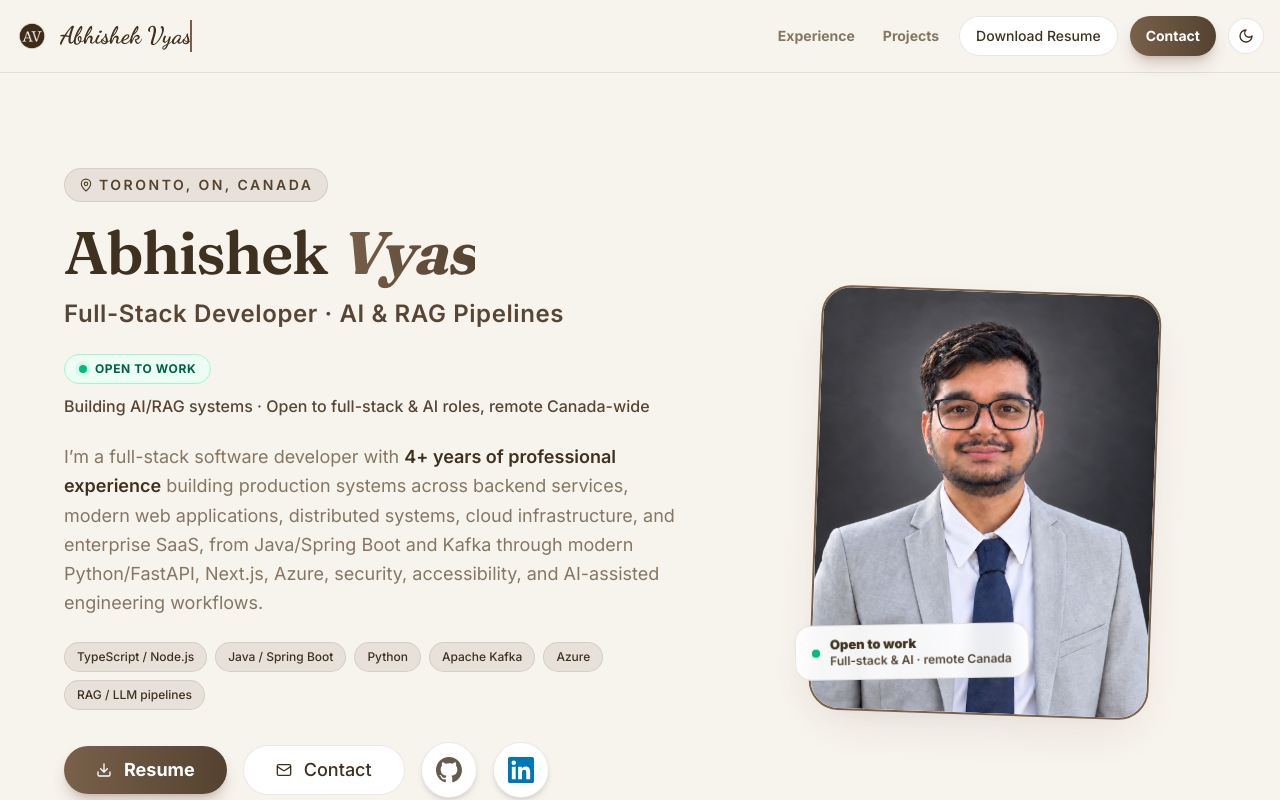
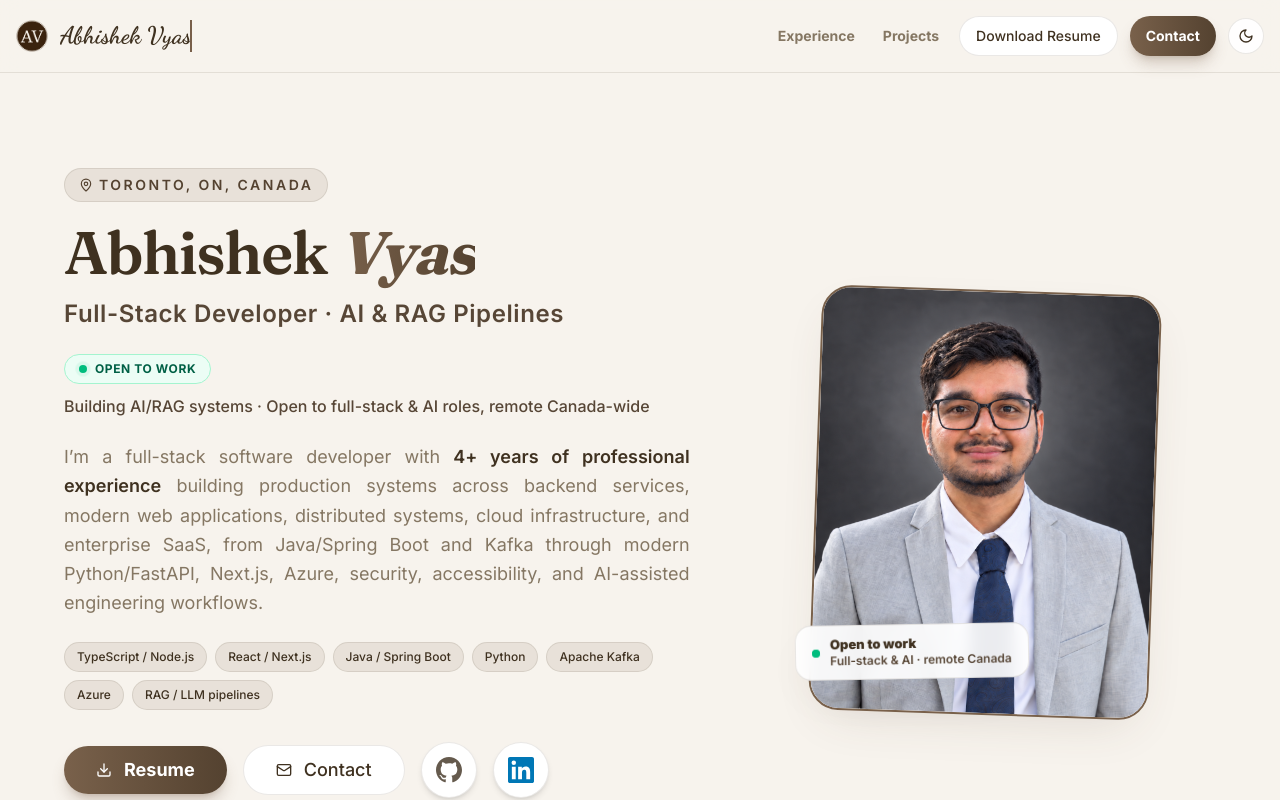
Before and after one commit to abhishek08vyas/portfolio, a Next.js app: page / in a window 1280 px wide. Shown: the top 800 px of the page. Built offline with nearby package versions, Linux system fonts and the light colour scheme.

Commit message:
some changes

```diff
--- a/src/components/Hero.tsx
+++ b/src/components/Hero.tsx
@@ -6,7 +6,7 @@ import { ContactModal } from "./ContactModel";
 import { commonStyles, responsive, heroTypography } from "@/lib/theme-utils";
 import { RESUME_PATH, GITHUB_URL, LINKEDIN_URL } from "@/constants/links";
 
-const HERO_SKILLS = ["TypeScript / Node.js", "Java / Spring Boot", "Python", "Apache Kafka", "Azure", "RAG / LLM pipelines"];
+const HERO_SKILLS = ["TypeScript / Node.js", "React / Next.js", "Java / Spring Boot", "Python", "Apache Kafka", "Azure", "RAG / LLM pipelines"];
 
 export const Hero = () => {
 	const [isContactModalOpen, setIsContactModalOpen] = useState(false);
@@ -91,7 +91,7 @@ export const Hero = () => {
 						<p className="text-sm md:text-base font-medium text-[var(--text-body)] mb-5 md:mb-6">Building AI/RAG systems · Open to full-stack & AI roles, remote Canada-wide</p>
 
 						{/* Introduction — full-stack story (the timeline lives in /experience) */}
-						<p className="text-[15px] md:text-lg text-[var(--text-dim)] leading-relaxed max-w-2xl mx-auto lg:mx-0 mb-5 md:mb-6">
+						<p className="text-[15px] md:text-lg text-[var(--text-dim)] leading-relaxed text-center lg:text-justify max-w-2xl mx-auto lg:mx-0 mb-5 md:mb-6">
 							I’m a full-stack software developer with <span className="font-semibold text-[var(--text-strong)]">4+ years of professional experience</span> building production systems across backend services, modern web applications, distributed systems, cloud infrastructure, and enterprise SaaS, from Java/Spring Boot and Kafka through modern Python/FastAPI, Next.js, Azure, security, accessibility, and AI-assisted engineering workflows.
 						</p>
 
--- a/src/components/OpenToWorkSection.tsx
+++ b/src/components/OpenToWorkSection.tsx
@@ -50,7 +50,7 @@ export const OpenToWorkSection: React.FC<OpenToWorkSectionProps> = ({ className
 									<div className="flex flex-col sm:flex-row gap-3 shrink-0">
 										<button
 											onClick={openContactModal}
-											className={`${commonStyles.openToWork.button} w-full sm:w-auto cursor-pointer focus-visible:outline-none focus-visible:ring-2 focus-visible:ring-white focus-visible:ring-offset-2 focus-visible:ring-offset-[#382a1b]`}
+											className={`${commonStyles.openToWork.button} w-full sm:w-auto cursor-pointer focus-visible:outline-none focus-visible:ring-2 focus-visible:ring-white focus-visible:ring-offset-2 focus-visible:ring-offset-[#382a1b] dark:focus-visible:ring-offset-[#140d07]`}
 										>
 											<LuMail
 												className="w-5 h-5 mr-2"
@@ -62,7 +62,7 @@ export const OpenToWorkSection: React.FC<OpenToWorkSectionProps> = ({ className
 										<a
 											href={RESUME_PATH}
 											download
-											className="group inline-flex items-center justify-center w-full sm:w-auto border border-white/50 text-white hover:bg-white/10 font-medium px-6 py-3 rounded-full transition-all whitespace-nowrap focus-visible:outline-none focus-visible:ring-2 focus-visible:ring-white focus-visible:ring-offset-2 focus-visible:ring-offset-[#382a1b]"
+											className="group inline-flex items-center justify-center w-full sm:w-auto border border-white/50 text-white hover:bg-white/10 font-medium px-6 py-3 rounded-full transition-all whitespace-nowrap focus-visible:outline-none focus-visible:ring-2 focus-visible:ring-white focus-visible:ring-offset-2 focus-visible:ring-offset-[#382a1b] dark:focus-visible:ring-offset-[#140d07]"
 										>
 											<LuDownload
 												className="w-5 h-5 mr-2 transition-transform group-hover:translate-y-0.5 motion-reduce:transform-none"
--- a/src/components/Projects.tsx
+++ b/src/components/Projects.tsx
@@ -151,14 +151,14 @@ export const Projects = () => {
 
 				{/* Simplified Call to Action — brand-navy gradient band */}
 				<div className="mt-20 max-w-3xl mx-auto">
-					<div className="rounded-[26px] p-6 md:p-8 shadow-[0_24px_60px_-24px_rgba(24, 22, 34, 0.55)] text-center bg-gradient-to-br from-[#382a1b] via-[#4e3f2c] to-[#63503a] dark:from-[#18181b] dark:via-[#1f1f22] dark:to-[#26262a]">
+					<div className="rounded-[26px] p-6 md:p-8 shadow-[0_24px_60px_-24px_rgba(20,13,7,0.55)] text-center bg-gradient-to-br from-[#382a1b] via-[#4e3f2c] to-[#63503a] dark:from-[#241b12] dark:via-[#1a130b] dark:to-[#120c06]">
 						<h3 className="font-display text-xl md:text-2xl font-semibold tracking-tight text-white mb-3">Have a full-stack or AI project in mind?</h3>
 
 						<p className="text-white/80 mb-4 max-w-lg mx-auto text-sm">I build full-stack applications, event-driven pipelines, and RAG systems. Open to full-time roles and freelance work.</p>
 
 						<button
 							onClick={openContactModal}
-							className="cursor-pointer group inline-flex items-center justify-center bg-white text-[#382a1b] font-semibold px-5 py-2 rounded-full text-sm transition-all hover:bg-white/90 focus-visible:outline-none focus-visible:ring-2 focus-visible:ring-white focus-visible:ring-offset-2 focus-visible:ring-offset-[#382a1b]"
+							className="cursor-pointer group inline-flex items-center justify-center bg-white text-[#382a1b] hover:bg-white/90 dark:bg-gradient-to-r dark:from-[#79614b] dark:to-[#544230] dark:hover:from-[#544230] dark:hover:to-[#3f3120] dark:text-white font-semibold px-5 py-2 rounded-full text-sm transition-all duration-300 hover:-translate-y-0.5 hover:shadow-lg motion-reduce:transform-none focus-visible:outline-none focus-visible:ring-2 focus-visible:ring-white focus-visible:ring-offset-2 focus-visible:ring-offset-[#382a1b] dark:focus-visible:ring-offset-[#140d07]"
 						>
 							Start a Conversation
 							<FaArrowRight className="w-3.5 h-3.5 ml-1.5 group-hover:translate-x-1 transition-transform motion-reduce:transform-none" aria-hidden="true" />
--- a/src/lib/theme-utils.ts
+++ b/src/lib/theme-utils.ts
@@ -142,12 +142,12 @@ export const commonStyles = {
 
 	// Open to work section — brand-navy gradient panel (reads well in BOTH themes)
 	openToWork: {
-		container: "bg-gradient-to-br from-[#382a1b] via-[#4e3f2c] to-[#63503a] dark:from-[#18181b] dark:via-[#1f1f22] dark:to-[#26262a] rounded-[34px] shadow-[0_34px_80px_-30px_rgba(31,24,16,0.6)] transform transition-all hover:scale-[1.01] hover:shadow-xl",
+		container: "bg-gradient-to-br from-[#382a1b] via-[#4e3f2c] to-[#63503a] dark:from-[#241b12] dark:via-[#1a130b] dark:to-[#120c06] rounded-[34px] shadow-[0_34px_80px_-30px_rgba(20,13,7,0.6)] transform transition-all hover:scale-[1.01] hover:shadow-xl",
 		content: "relative rounded-[34px] p-6 md:p-8 overflow-hidden",
 		badge: "inline-flex items-center bg-emerald-500/20 text-emerald-200 rounded-full py-1 px-3 mb-4 text-xs font-medium",
 		title: "font-display text-xl md:text-2xl font-semibold tracking-tight text-white mb-3",
 		description: "text-white/80",
-		button: "inline-flex items-center justify-center bg-white text-[#382a1b] font-semibold px-6 py-3 rounded-full shadow-lg transition-all hover:bg-white/90 hover:shadow-xl group whitespace-nowrap",
+		button: "inline-flex items-center justify-center bg-white text-[#382a1b] hover:bg-white/90 dark:bg-gradient-to-r dark:from-[#79614b] dark:to-[#544230] dark:hover:from-[#544230] dark:hover:to-[#3f3120] dark:text-white font-semibold px-6 py-3 rounded-full shadow-lg transition-all duration-300 hover:-translate-y-0.5 hover:shadow-xl group whitespace-nowrap motion-reduce:transform-none",
 	},
 };
 
```
Also changed, not shown: public/images/av2.png.
